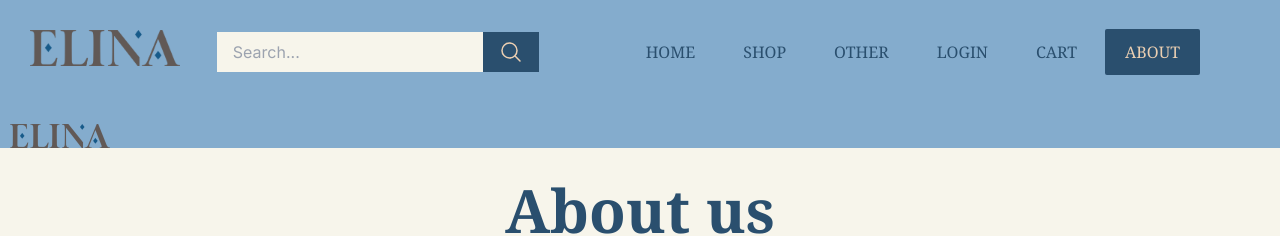
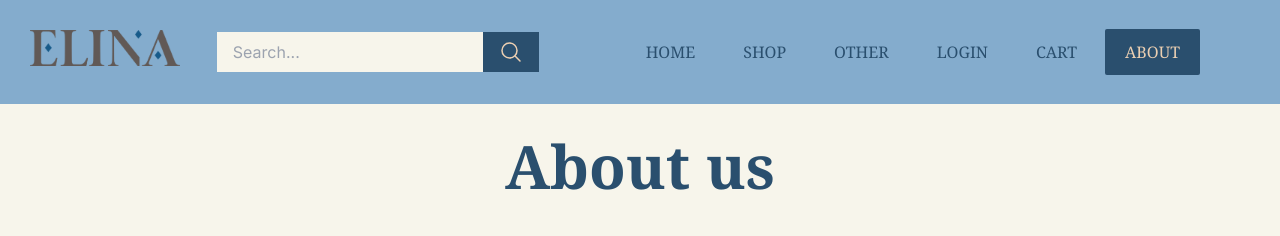
Before and after one commit to DinaVrandecic/HCI-2023-24, a Next.js app in the folder semester-project/: page /about in a window 1280 px wide. Shown: the top 236 px of the page. Built offline with nearby package versions, Linux system fonts and the light colour scheme.

Commit message:
hamburger fixed pt 2

```diff
--- a/semester-project/components/Hamburger.tsx
+++ b/semester-project/components/Hamburger.tsx
@@ -59,11 +59,11 @@ const toggleMenu = () => {
 
 
 
-    <div className=" hover:cursor-pointer">
-      <div className="flex bg-nf_blue">
+    <div className=" hover:cursor-pointer md:hidden lg:hidden">
+      <div className="flex bg-nf_blue ">
         <div
           onClick={toggleMenu}
-          className="p-5 bg-nf_blue md:hidden lg:hidden flex flex-col gap-1 justify-around"
+          className="p-5 bg-nf_blue  flex flex-col gap-1 justify-around"
         >
           <div className="transition-all origin-center w-6 h-1 bg-brown1"></div>
           <div className="transition-all origin-center w-6 h-1 bg-brown1"></div>
```
